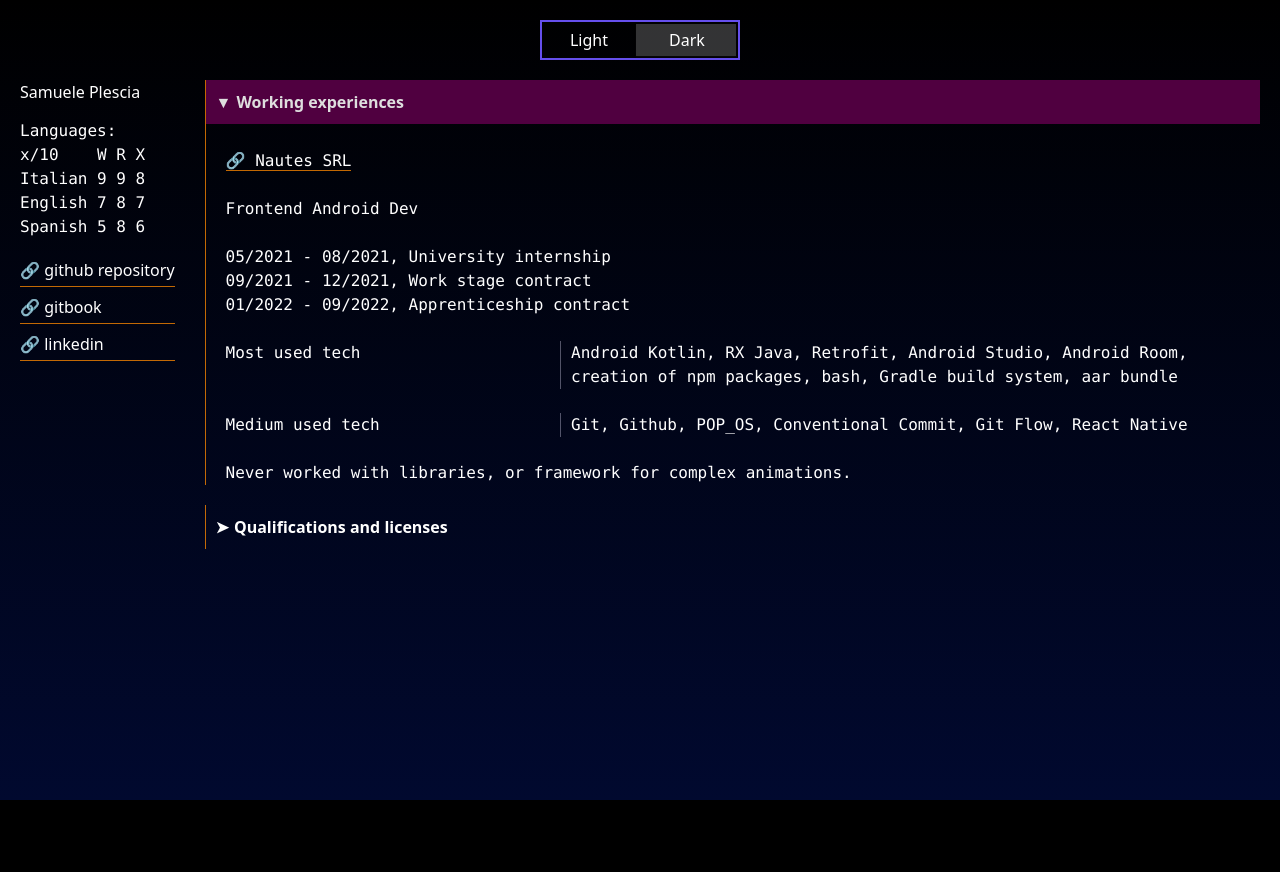
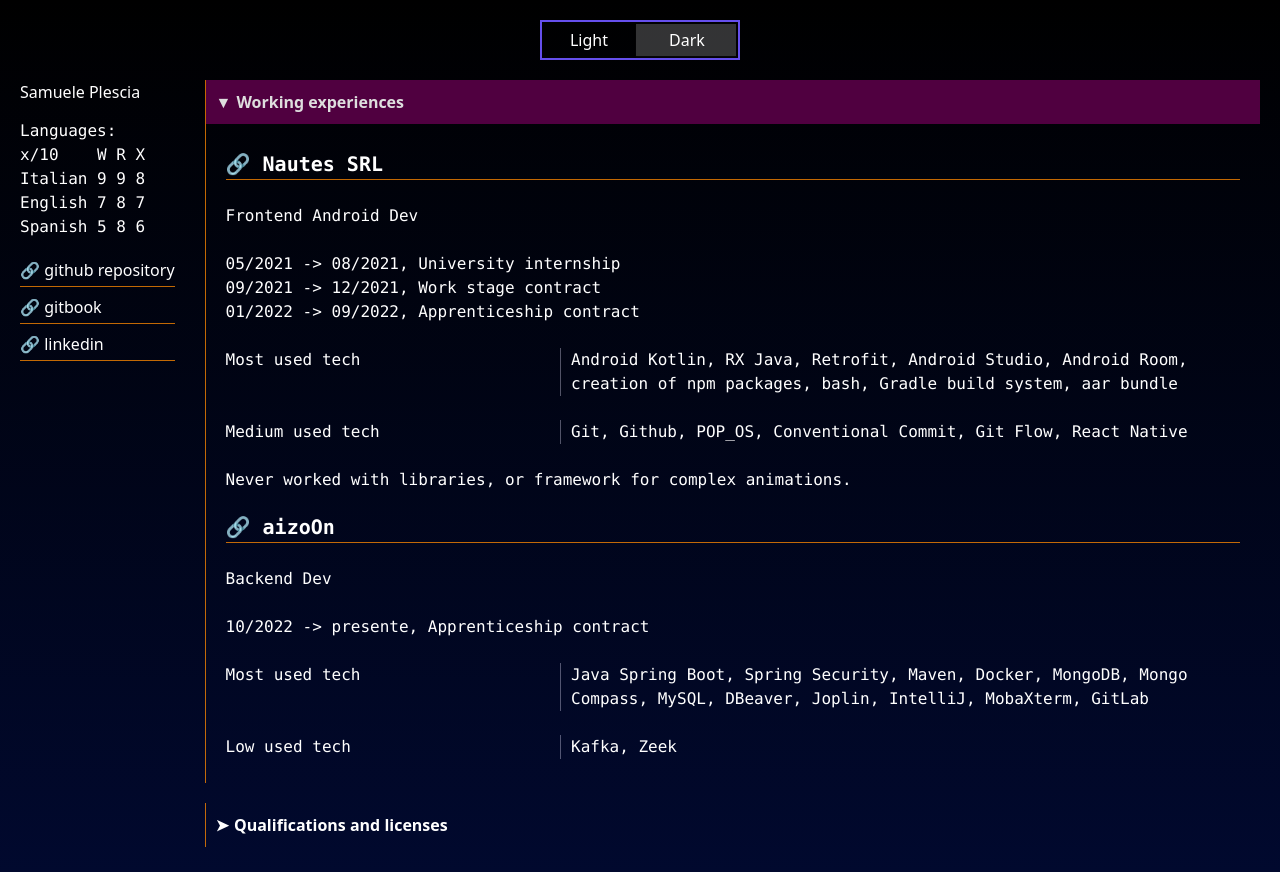
Before and after one commit to plsamu/plsamu.github.io, a Next.js app in the folder cv/: page / in a window 1280 px wide. Both pictures are taken after a click on the heading "Working experiences". Shown: the top 872 px of the page. Before the commit the page ends 800 px from the top, so only its background shows below. Built offline with nearby package versions, Linux system fonts and the light colour scheme.

Commit message:
fix, added aizoon

```diff
--- a/cv/src/components/column2.tsx
+++ b/cv/src/components/column2.tsx
@@ -11,13 +11,22 @@ function Column2(): React.JSX.Element {
 					url="https://www.nautes.com/it"
 					workPosition="Frontend Android Dev"
 					dates={[
-						"05/2021 - 08/2021, University internship",
-						"09/2021 - 12/2021, Work stage contract",
-						"01/2022 - 09/2022, Apprenticeship contract"
+						"05/2021 -> 08/2021, University internship",
+						"09/2021 -> 12/2021, Work stage contract",
+						"01/2022 -> 09/2022, Apprenticeship contract"
 					]}
 					heavyUseTech="Android Kotlin, RX Java, Retrofit, Android Studio, Android Room, creation of npm packages, bash, Gradle build system, aar bundle"
 					mediumUseTech="Git, Github, POP_OS, Conventional Commit, Git Flow, React Native"
 					others="Never worked with libraries, or framework for complex animations."
+				/>
+				<WorkExp
+					name="aizoOn"
+					url="https://www.aizoongroup.com"
+					workPosition="Backend Dev"
+					dates={["10/2022 -> presente, Apprenticeship contract"]}
+					heavyUseTech="Java Spring Boot, Spring Security, Maven, Docker, MongoDB, Mongo Compass, MySQL, DBeaver, Joplin, IntelliJ, MobaXterm, GitLab"
+					lowUseTech="Kafka, Zeek"
+					css={{ marginTop: "20px" }}
 				/>
 			</DetailsContainer>
 			<DetailsContainer summaryText={"Qualifications and licenses"}>
--- a/cv/src/components/details.tsx
+++ b/cv/src/components/details.tsx
@@ -1,12 +1,13 @@
 function DetailsContainer({
-	children, summaryText
+	children, summaryText, css
 }: {
 	children: null | React.ReactNode;
 	summaryText: string;
+	css?: React.CSSProperties;
 }): React.JSX.Element {
 	// <pre className="details-content">{obj.contentText}</pre>
 	return (
-		<details className="unselectable">
+		<details className="unselectable" style={css}>
 			<summary className="unselectable">{summaryText}</summary>
 			<pre className="unselectable details-content">
 				{children}
--- a/cv/src/components/work-exp.tsx
+++ b/cv/src/components/work-exp.tsx
@@ -9,6 +9,7 @@ function WorkExp({
 	mediumUseTech = "",
 	lowUseTech = "",
 	others = "",
+	css,
 	RAL,
 }: {
 	name: string;
@@ -19,11 +20,12 @@ function WorkExp({
 	mediumUseTech?: string,
 	lowUseTech?: string,
 	others?: string,
+	css?: React.CSSProperties,
 	RAL?: string
 }): React.JSX.Element {
 	return (
-		<pre style={{ margin: "0", padding: "0", display: "flex", justifyContent: "space-around", flexDirection: "column" }}>
-			<LinkToBlank url={url} text={name} css={{ display: "inline", padding: "0", margin: "0" }} />
+		<pre style={{ margin: "0", padding: "0", display: "flex", justifyContent: "space-around", flexDirection: "column", ...css }}>
+			<LinkToBlank url={url} text={name} css={{ /* display: "inline", */ padding: "0", margin: "0", fontSize: "20px", fontWeight: "bold" }} />
 			<br></br>
 			<div>{workPosition}</div>
 			<br></br>
@@ -32,25 +34,25 @@ function WorkExp({
 			})}
 			<br></br>
 			<div style={{ display: "flex" }}>
-				<div style={{ flex: "1", borderRight:"1px solid var(--border-color)" }}>Most used tech</div>
-				<div style={{ flex: "2", marginLeft:"10px" }}>{heavyUseTech}</div>
+				<div style={{ flex: "1", borderRight: "1px solid var(--border-color)" }}>Most used tech</div>
+				<div style={{ flex: "2", marginLeft: "10px" }}>{heavyUseTech}</div>
 			</div>
 			<br></br>
 			{
 				mediumUseTech !== "" ? <>
 					<div style={{ display: "flex" }}>
-						<div style={{ flex: "1", borderRight:"1px solid var(--border-color)" }}>Medium used tech</div>
-						<div style={{ flex: "2", marginLeft:"10px" }}>{mediumUseTech}</div>
+						<div style={{ flex: "1", borderRight: "1px solid var(--border-color)" }}>Medium used tech</div>
+						<div style={{ flex: "2", marginLeft: "10px" }}>{mediumUseTech}</div>
 					</div>
+					<br></br>
 				</>
 					: null
 			}
-			<br></br>
 			{
 				lowUseTech !== "" ? <>
 					<div style={{ display: "flex" }}>
-						<div style={{ flex: "1", borderRight:"1px solid var(--border-color)" }}>Low used tech</div>
-						<div style={{ flex: "2", marginLeft:"10px" }}>{mediumUseTech}</div>
+						<div style={{ flex: "1", borderRight: "1px solid var(--border-color)" }}>Low used tech</div>
+						<div style={{ flex: "2", marginLeft: "10px" }}>{lowUseTech}</div>
 					</div><br></br>
 				</>
 					: null
```
